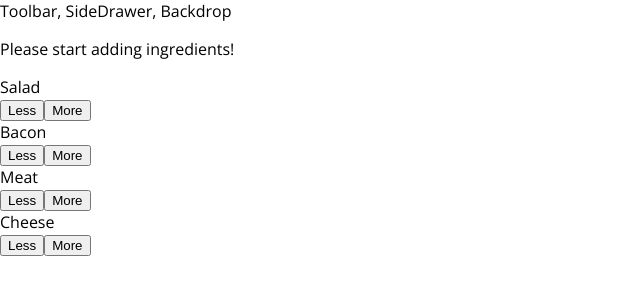
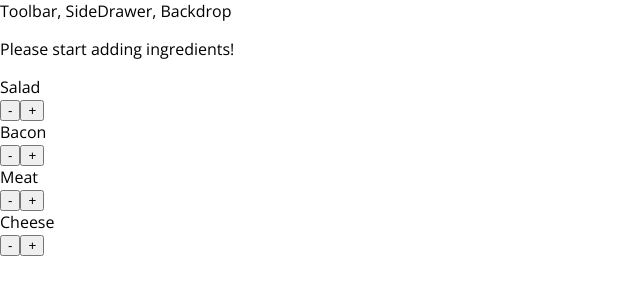
Before and after one commit to caraujo07/burger-builder, a React app: page / in a window 1280 px wide. Shown: the top 300 px of the page, without its empty margins (0-640 px from the left). Built offline with nearby package versions, Linux system fonts and the light colour scheme.

Commit message:
Adicionando o Handler para adição de novos ingredientes

```diff
--- a/src/components/Burger/BuildControls/BuildControl/BuildControl.css
+++ b/src/components/Burger/BuildControls/BuildControl/BuildControl.css
@@ -10,7 +10,7 @@
   font: inherit;
   padding: 5px;
   margin: 0 5px;
-  width: 80px;
+  width: 40px;
   border: 1px solid #8F5E1E;
   cursor: pointer;
   outline: none;
@@ -36,13 +36,20 @@
 }
 
 .BuildControl .Less {
-  background-color: #D39952;
+  background-color: #D39955;
+  border-radius: 50%;
   color: white;
+  height: 40px;
+  font-weight: bolder;
+  padding-bottom: 10px;
 }
 
 .BuildControl .More {
   background-color: #8F5E1E;
+  border-radius: 50%;
+  height: 40px;
   color: white;
+  font-weight: bolder;
 }
 
 .BuildControl .Less:hover, .BuildControl .Less:active {
--- a/src/components/Burger/BuildControls/BuildControl/BuildControl.js
+++ b/src/components/Burger/BuildControls/BuildControl/BuildControl.js
@@ -5,8 +5,8 @@ import classes from './BuildControl.css';
 const buildControl = (props) => (
   <div className={classes.BuildControl}>
     <div className={classes.ingredientLabel}>{props.label}</div>
-    <button className={classes.Less}>Less</button>
-    <button className={classes.More}>More</button>
+    <button className={classes.Less}>-</button>
+    <button className={classes.More} onClick={props.added}>+</button>
   </div>
 );
 
--- a/src/components/Burger/BuildControls/BuildControls.js
+++ b/src/components/Burger/BuildControls/BuildControls.js
@@ -13,7 +13,10 @@ const controls = [
 const buildControls = (props) => (
   <div className={classes.BuildControls}>
     {controls.map(ctrl => (
-      <BuildControl key={ctrl.label} label={ctrl.label}/>
+      <BuildControl
+        key={ctrl.label}
+        label={ctrl.label}
+        added={() => props.ingredientAdded(ctrl.type)}/>
     ))}
   </div>
 );
--- a/src/containers/BurgerBuilder/BurgerBuilder.js
+++ b/src/containers/BurgerBuilder/BurgerBuilder.js
@@ -1,6 +1,13 @@
 import React, { Component } from 'react';
 import Burger from '../../components/Burger/Burger';
 import BuildControls from '../../components/Burger/BuildControls/BuildControls';
+
+const INGREDIENT_PRICES = {
+  salad: 0.5,
+  cheese: 0.4,
+  meat: 1.3,
+  bacon: 0.7
+};
 
 class BurgerBuilder extends Component {
 
@@ -15,14 +22,32 @@ class BurgerBuilder extends Component {
       bacon: 0,
       cheese: 0,
       meat: 0
-    }
+    },
+    totalPrice: 4
+  }
+
+  addIngredientHandler = (type) => {
+    const oldCount = this.state.ingredients[type];
+    const updateCount = oldCount + 1;
+    const updatedIngredients = {
+      ...this.state.ingredients
+    };
+    updatedIngredients[type] = updateCount;
+    const priceAddition = INGREDIENT_PRICES[type];
+    const newPrice = this.state.totalPrice + priceAddition;
+    this.setState({totalPrice: newPrice, ingredients: updatedIngredients});
+  }
+
+  removeIngredientHandler = (type) => {
+
   }
 
   render() {
     return (
      <>
       <Burger ingredients={this.state.ingredients} />
-      <BuildControls />
+      <BuildControls
+        ingredientAdded={this.addIngredientHandler}/>
      </>
     );
   }
```
